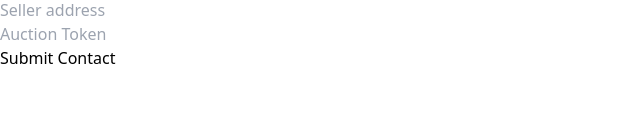
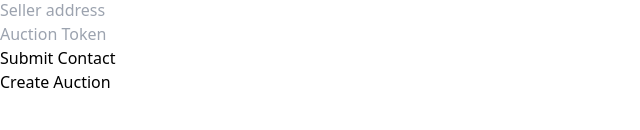
Before and after one commit to EncodeClubGroup6/auction-frontend-svc, a React (Create React App) app in the folder auction-fe/: page / in a window 1280 px wide. Shown: the part 170-300 px from the top of the page, without its empty margins (0-640 px from the left). Built offline with nearby package versions, Linux system fonts and the light colour scheme.

Commit message:
create auction button

```diff
--- a/auction-fe/src/components/CreateAuction.js
+++ b/auction-fe/src/components/CreateAuction.js
@@ -43,13 +43,18 @@ function CreateAuction() {
   }
 
   const createAuction = async () => {
-
+    const createAuctionTx = await auctionFactoryContract.createAuction(
+      contractParams.nft_address,
+      contractParams.nft_id,
+      contractParams.starting_bid,
+      contractParams.seller_address,
+      contractParams.auction_token
+    )
+    await createAuctionTx.wait(1)
   }
-
 
   return (
     <div>
-
       <form onSubmit={handleSubmit}>
         <div>
           <h3>Form</h3>
@@ -103,6 +108,7 @@ function CreateAuction() {
           <button type='submit'>Submit Contact</button>
         </div>
       </form>
+      <button onClick={createAuction}>Create Auction</button>
     </div>
   )
 }
```
